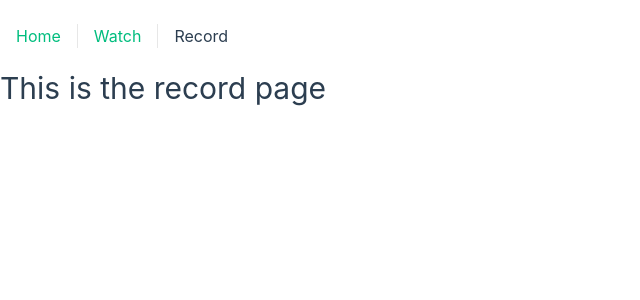
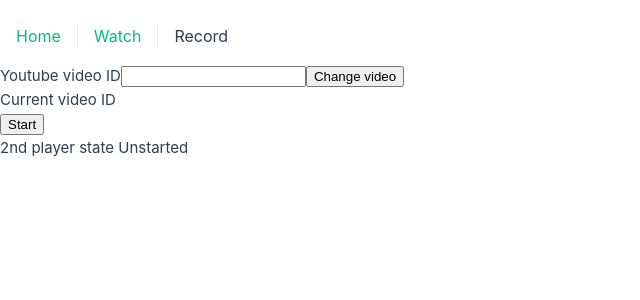
Before and after one commit to aajh/vod-video-player, a Vue app: page /record in a window 1280 px wide. Shown: the top 300 px of the page, without its empty margins (0-640 px from the left). Built offline with nearby package versions, Linux system fonts and the light colour scheme.

Commit message:
Recorder progress from the old project

```diff
--- a/src/components/YoutubePlayer.vue
+++ b/src/components/YoutubePlayer.vue
@@ -41,7 +41,7 @@ const props = defineProps<{
     elementId: string,
     width: number,
     height: number,
-    videoId: string,
+    videoId: string | null,
 }>();
 
 const state = defineModel<PlayerState>('state', { default: PlayerState.Unstarted });
@@ -104,7 +104,7 @@ onMounted(async () => {
                 }
             },
             onStateChange: e => {
-                state.value = e.data;
+                state.value = e.data as unknown as PlayerState;
             },
         },
     });
@@ -116,7 +116,11 @@ watch(() => props.videoId, (newVideoId, oldVideoId) => {
     }
 
     if (player) {
-        player.cueVideoById(newVideoId);
+        if (newVideoId) {
+            player.cueVideoById(newVideoId);
+        } else {
+            player.stopVideo();
+        }
     } else {
         videoIdToBeQueued = newVideoId;
     }
--- a/src/views/RecordView.vue
+++ b/src/views/RecordView.vue
@@ -1,8 +1,82 @@
+<script setup lang="ts">
+import { ref, useTemplateRef } from 'vue';
+import YoutubePlayer from '@/components/YoutubePlayer.vue';
+import { PlayerState } from '@/components/YoutubePlayer.vue';
+
+const recording = ref(false);
+const videoId = ref<string | null>(null);
+
+const secondPlayer = useTemplateRef<typeof YoutubePlayer>('second-player');
+const secondPlayerState = ref(PlayerState.Unstarted);
+
+function start() {
+    if (!secondPlayer.value) {
+        return;
+    }
+
+    recording.value = true;
+}
+
+function stop() {
+    if (!secondPlayer.value) {
+        return;
+    }
+
+    recording.value = false;
+    secondPlayer.value.pause();
+}
+
+function changeVideo(event: Event) {
+    if (!event.target) {
+        return;
+    }
+
+    const formData = new FormData(event.target as HTMLFormElement);
+    const newVideoId = formData.get('videoId');
+    if (!newVideoId) {
+        return;
+    }
+
+    videoId.value = newVideoId as string;
+}
+</script>
+
 <template>
     <div>
-        <h1>This is the record page</h1>
+        <form @submit.prevent="changeVideo">
+            <label for="videoId">Youtube video ID</label>
+            <input type="text" id="videoId" name="videoId" />
+            <button type="submit">Change video</button>
+        </form>
+        <div>
+            Current video ID {{videoId}}
+        </div>
+
+        <YoutubePlayer
+            ref="second-player"
+            element-id="second-player"
+            v-model:state="secondPlayerState"
+            :video-id
+            :width="320"
+            :height="195"
+        />
+        <button v-show="!recording" type="button" @click="start">Start</button>
+        <button v-show="recording" type="button" @click="stop">Stop</button>
+        <div :class="{
+            active: secondPlayerState === PlayerState.Playing,
+            buffering: secondPlayerState === PlayerState.Buffering,
+        }">
+            2nd player state {{PlayerState[secondPlayerState]}}
+        </div>
     </div>
 </template>
 
 <style scoped>
+.active {
+    background-color: rgb(142, 251, 142);
+}
+
+.buffering {
+    background-color: rgb(255, 255, 96);
+}
 </style>
--- a/src/views/WatchView.vue
+++ b/src/views/WatchView.vue
@@ -30,11 +30,10 @@ function pause() {
 
 <template>
     <div>
-        <h1>This is the watch page</h1>
         <YoutubePlayer
             ref="vod-player"
+            element-id="vod-player"
             v-model:state="vodPlayerState"
-            element-id="vod-player"
             :width="320"
             :height="195"
             video-id="Q3Kvu6Kgp88"
```
